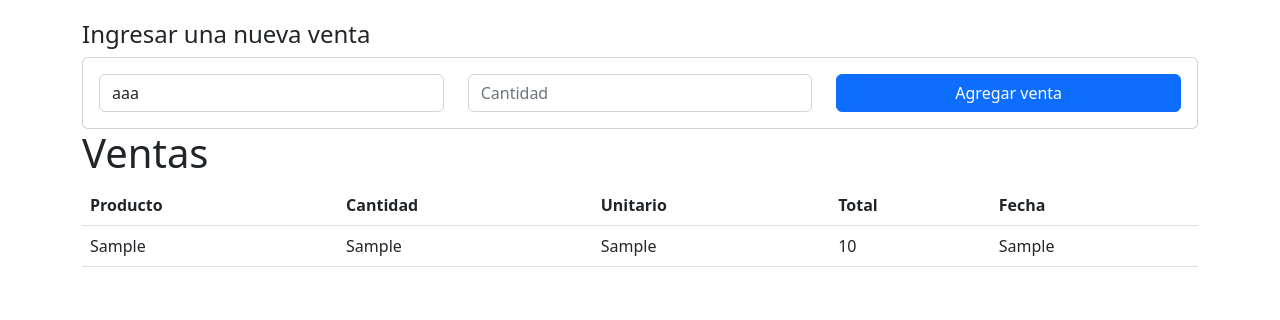
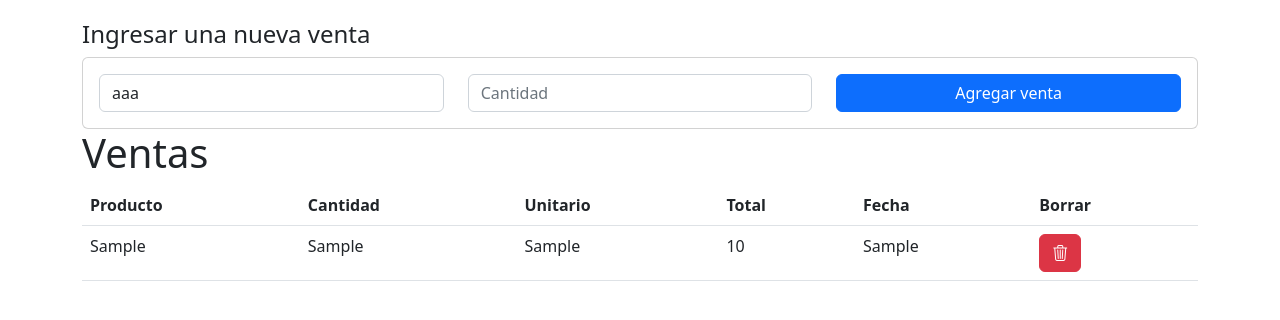
Before and after one commit to juanpabloruiz/frani, a PHP site: page /administracion/ventas in a window 1280 px wide. Shown: the part 236-556 px from the top of the page. Run offline with PHP 8.4, Linux system fonts and the light colour scheme; a user stored in the database is signed in; data comes from the database, SQL or seed files in the repository; tables that the repository leaves empty or names only in its code hold one stand-in row (values such as "Sample post"); some libraries are stand-ins or nearby versions.

Commit message:
Baja de venta agregado

```diff
--- a/administracion/ventas.php
+++ b/administracion/ventas.php
@@ -13,6 +13,8 @@ if (!isset($_SESSION['correo'])) {
     <meta name="viewport" content="width=device-width, initial-scale=1.0">
     <title>Ventas - Frani</title>
     <link href="https://cdn.jsdelivr.net/npm/bootstrap@5.2.1/dist/css/bootstrap.min.css" rel="stylesheet" integrity="sha384-iYQeCzEYFbKjA/T2uDLTpkwGzCiq6soy8tYaI1GyVh/UjpbCx/TYkiZhlZB6+fzT" crossorigin="anonymous">
+    <link rel="stylesheet" href="https://cdn.jsdelivr.net/npm/bootstrap-icons@1.9.1/font/bootstrap-icons.css">
+    <link rel="stylesheet" href="../css/style.css">
 </head>
 
 <body>
@@ -77,11 +79,13 @@ if (!isset($_SESSION['correo'])) {
                     <th>Unitario</th>
                     <th>Total</th>
                     <th>Fecha</th>
+                    <th>Borrar</th>
                 </tr>
             </thead>
             <?php
             $consulta = mysqli_query($conexion, "SELECT * FROM ventas ORDER BY id DESC");
             while ($campo = mysqli_fetch_array($consulta)) {
+                $producto = $campo['producto'];
             ?>
                 <tbody>
                     <tr>
@@ -90,6 +94,7 @@ if (!isset($_SESSION['correo'])) {
                         <td><?php echo $campo['unitario']; ?></td>
                         <td><?php echo $campo['total']; ?></td>
                         <td><?php echo $campo['registro']; ?></td>
+                        <td><a href="baja_venta?id=<?php echo $campo['id']; ?>" onclick="return confirm('¿Desea borrar <?php echo $producto; ?>?')" class="btn btn-danger"><i class="bi bi-trash3"></i></a></td>
                     </tr>
                 </tbody>
             <?php
```
Also changed, not shown: administracion/baja_venta.php (added, +10 -0 lines).
